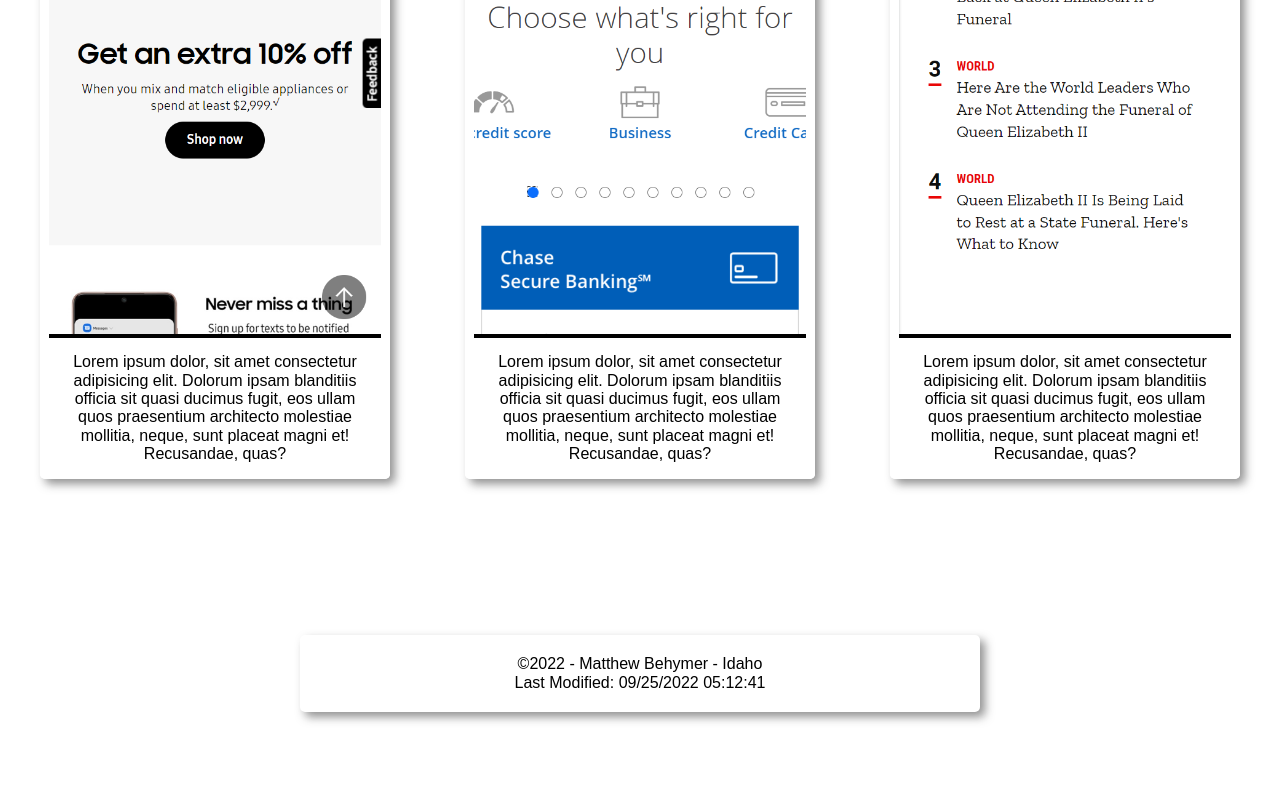
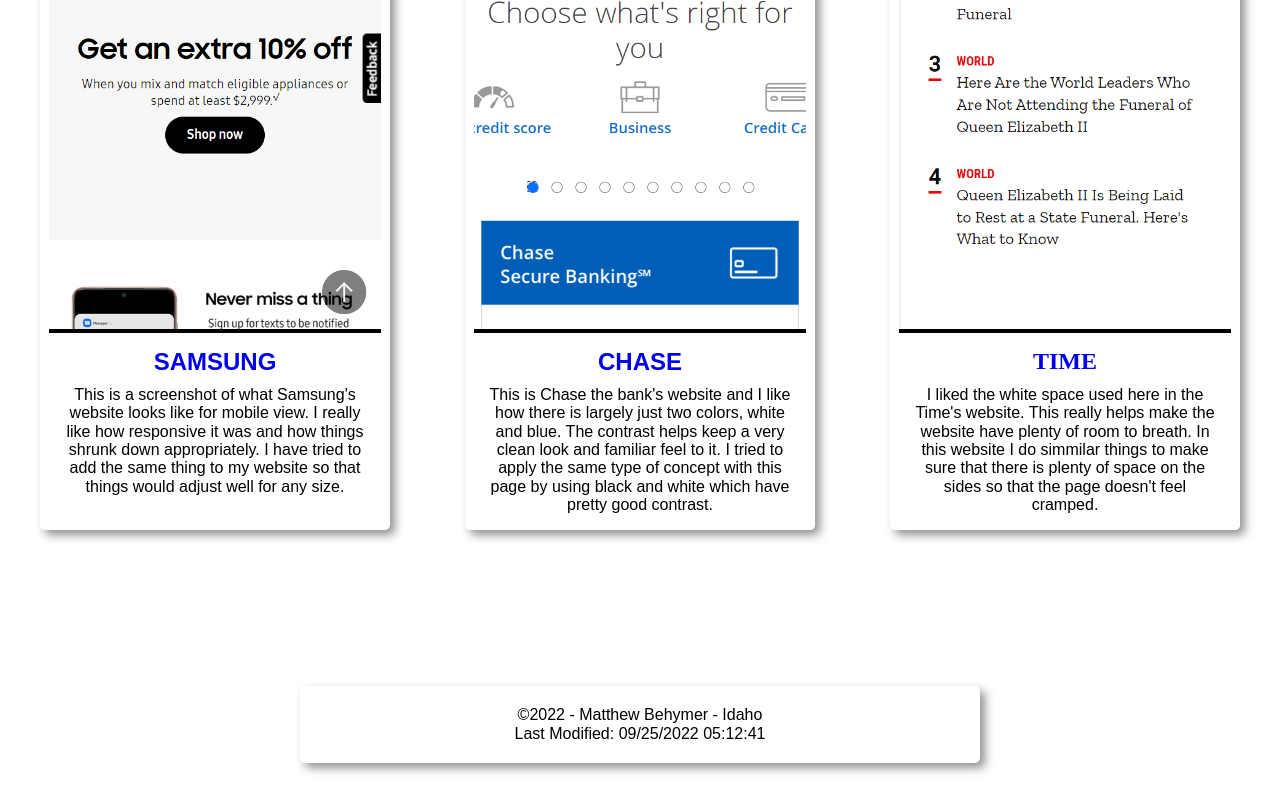
Before and after one commit to mbehymer/wdd230, a plain HTML site: page lesson02/design-principles.html in a window 1280 px wide. Shown: the part 847-1647 px from the top of the page. Before the commit the page ends 1596 px from the top, so only its background shows below. Drawn offline with Linux system fonts and the light colour scheme.

Commit message:
Added text to cards and fixed cotrast error.

```diff
--- a/lesson02/css/main.css
+++ b/lesson02/css/main.css
@@ -26,13 +26,13 @@
 }
 
 #portal-link-container {
-    background-color: steelblue;
+    background-color: rgb(50, 103, 147);
     padding: 5px 20px;
     border-radius: 20px;
 }
 
 #portal-link-container:hover {
-    background-color: rgb(50, 103, 147);
+    background-color: steelblue;
 }
 
 #portal-link-container a{
@@ -101,13 +101,36 @@
 }
 
 .design-card img:hover {
-    opacity: 50%
+    opacity: 95%
+}
+
+.design-card h4 {
+    font-size: 1.5em;
+    margin-top: 15px;
+}
+
+.design-card h4 a {
+    text-decoration: none;
+}
+
+#samsung-card h4 {
+    font-family: arial, sans-serif;
+    color: black;
+}
+
+#chase-card h4 {
+    color: #126bc5;;
+}
+
+#time-card h4 {
+    font-family: serif;
+    color: #e90606;
 }
 
 .design-card .card-text {
     background-color: #000;
     color: white;
-    padding: 15px 20px;
+    padding: 10px 20px 15px 20px;
     /* border-radius: 5px; */
     /* margin: 5px; */
 }
--- a/lesson02/design-principles.html
+++ b/lesson02/design-principles.html
@@ -35,26 +35,29 @@
             </div>
         </div>
         <div id="card-grid">
-            <section class="design-card">
+            <section id="samsung-card" class="design-card">
                 <h3 class="card-text">Responsive</h3>
                 <div class="img-container">
                     <a href="https://samsung.com"><img src="../lesson02/images/responsive_samsung.png" alt="Samsung mobile responsiveness image"></a>
                 </div>
-                <p class="card-text">Lorem ipsum dolor, sit amet consectetur adipisicing elit. Dolorum ipsam blanditiis officia sit quasi ducimus fugit, eos ullam quos praesentium architecto molestiae mollitia, neque, sunt placeat magni et! Recusandae, quas?</p>
+                <h4><a href="https://samsung.com">SAMSUNG</a></h4>
+                <p class="card-text">This is a screenshot of what Samsung's website looks like for mobile view. I really like how responsive it was and how things shrunk down appropriately. I have tried to add the same thing to my website so that things would adjust well for any size.</p>
             </section>
-            <section class="design-card">
+            <section id="chase-card" class="design-card">
                 <h3 class="card-text">Contrast</h3>
                 <div class="img-container">
                     <a href="https://chase.com"><img src="../lesson02/images/contrast_chase.png" alt="Chase contrast image"></a>
                 </div>
-                <p class="card-text">Lorem ipsum dolor, sit amet consectetur adipisicing elit. Dolorum ipsam blanditiis officia sit quasi ducimus fugit, eos ullam quos praesentium architecto molestiae mollitia, neque, sunt placeat magni et! Recusandae, quas?</p>
+                <h4><a href="https://chase.com">CHASE</a></h4>
+                <p class="card-text">This is Chase the bank's website and I like how there is largely just two colors, white and blue. The contrast helps keep a very clean look and familiar feel to it. I tried to apply the same type of concept with this page by using black and white which have pretty good contrast.</p>
             </section>
-            <section class="design-card">
+            <section id="time-card" class="design-card">
                 <h3 class="card-text">White Space</h3>
                 <div class="img-container">
                     <a href="https://time.com"><img src="../lesson02/images/white_space_time.png" alt="Time white space image"></a>
                 </div>
-                <p class="card-text">Lorem ipsum dolor, sit amet consectetur adipisicing elit. Dolorum ipsam blanditiis officia sit quasi ducimus fugit, eos ullam quos praesentium architecto molestiae mollitia, neque, sunt placeat magni et! Recusandae, quas?</p>
+                <h4><a href="https://time.com">TIME</a></h4>
+                <p class="card-text">I liked the white space used here in the Time's website. This really helps make the website have plenty of room to breath. In this website I do simmilar things to make sure that there is plenty of space on the sides so that the page doesn't feel cramped.</p>
             </section>
         </div>
 
```
